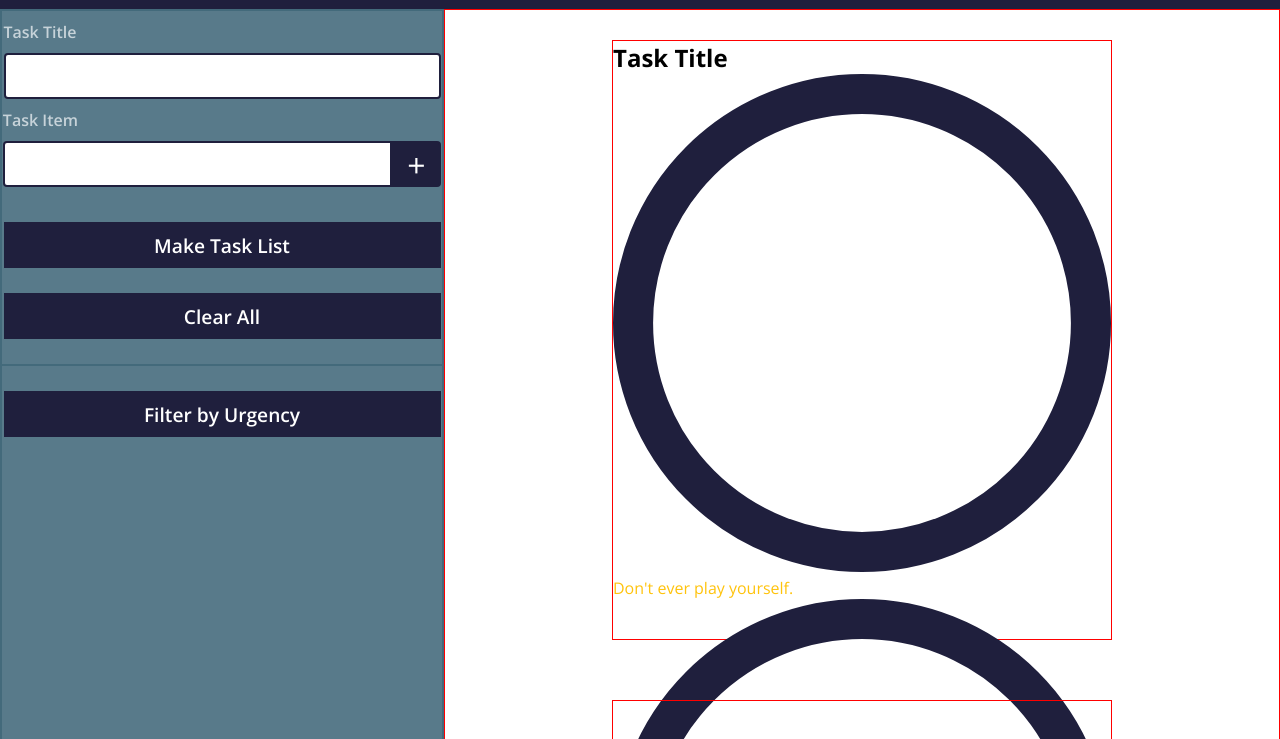
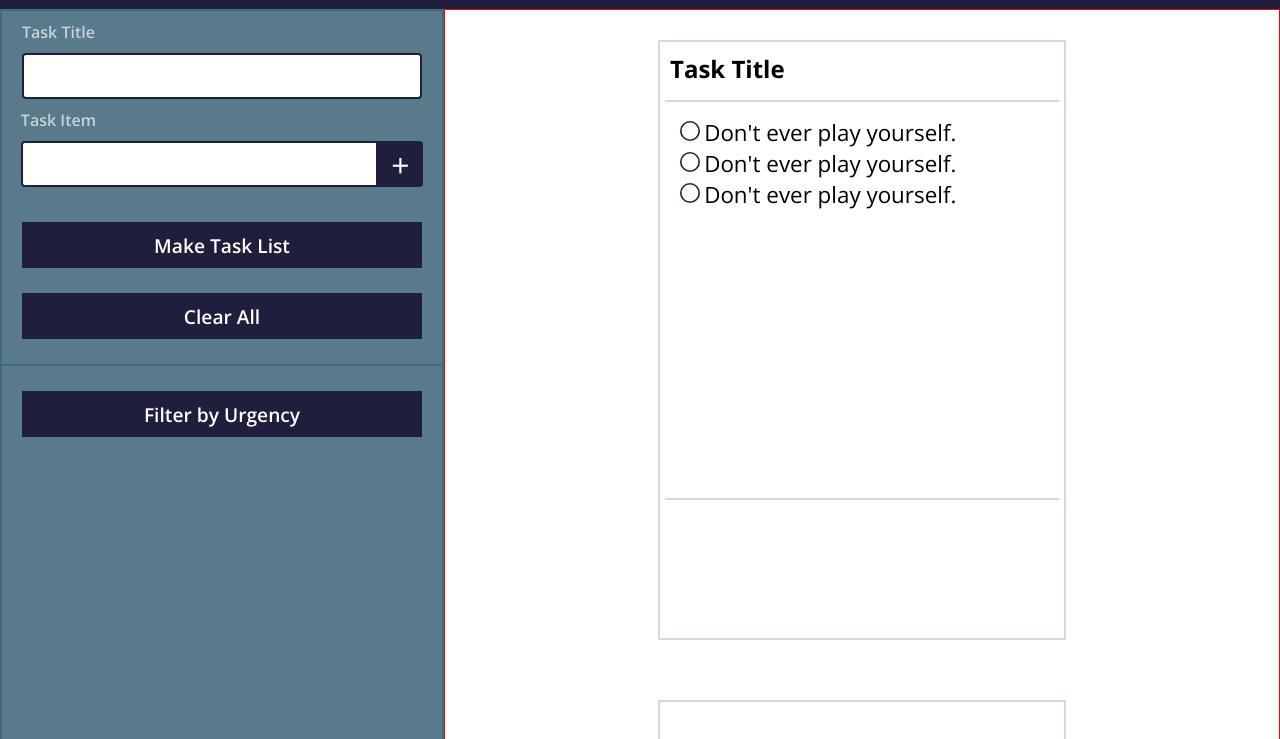
Before and after one commit to ttarlov/check-yo-self, a plain HTML site: page index.html in a window 1280 px wide. Shown: the part 61-800 px from the top of the page. Drawn offline with nearby package versions, Linux system fonts and the light colour scheme.

Commit message:
Add styling to task card elements and scrolling feature

```diff
--- a/style.css
+++ b/style.css
@@ -32,7 +32,7 @@ h1 {
   font-weight: 800;
 }
 
-span {
+.yo {
   color: #FFC30C;
 }
 
@@ -85,7 +85,7 @@ main {
 
 .title-input,
 .task-input {
-  width: 437px;
+  width: 400px;
   height: 46px;
   border-radius: 4px;
   border: solid 2px #1F1F3D;
@@ -118,7 +118,7 @@ main {
   margin-bottom: 10px;
   border-top-right-radius: 0px;
   border-bottom-right-radius: 0px;
-  width: 416px;
+  width: 380px;
 }
 
 .task-and-buttons {
@@ -133,7 +133,7 @@ main {
 button,
 .filter-btn-section button {
   height: 46px;
-  width: 437px;;
+  width: 400px;
   margin-top: 25px;
   color: #FFFFFF;
   background-color: #1F1F3D;
@@ -149,7 +149,7 @@ button,
 
 
 .filter-btn-section button {
-  width: 437px;
+  width: 400px;
 }
 
 
@@ -168,8 +168,35 @@ button,
 }
 
 .task-card {
-  width: 500px;
+  display: flex;
+  flex-direction: column;
+  justify-content: flex-start;
+  width: 408px;
   height: 600px;
-  border: 1px solid red;
+  border: solid #D0DADF 2px;
   margin: 30px 30px 30px 30px;
 }
+
+.saved-tasks-container {
+  display: flex;
+  flex-direction: column;
+  justify-content: flex-start;
+  margin: 5px;
+  border-top: solid #D0DADF 2px;
+  border-bottom: solid #D0DADF 2px;
+  height: 400px;
+  padding: 15px;
+}
+
+
+.checkbox-img {
+  height: 20px;
+}
+
+.single-task {
+  font-size: 1.4em;
+}
+
+h2 {
+  padding: 10px;
+}
```
